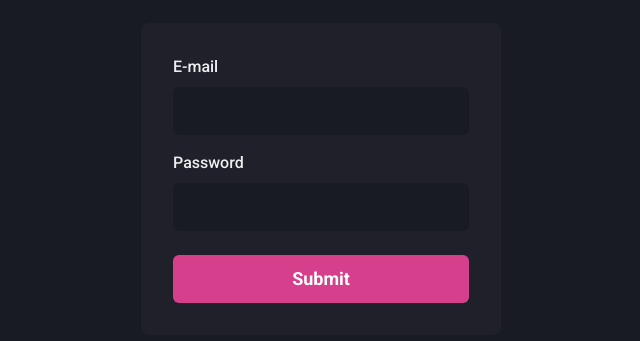
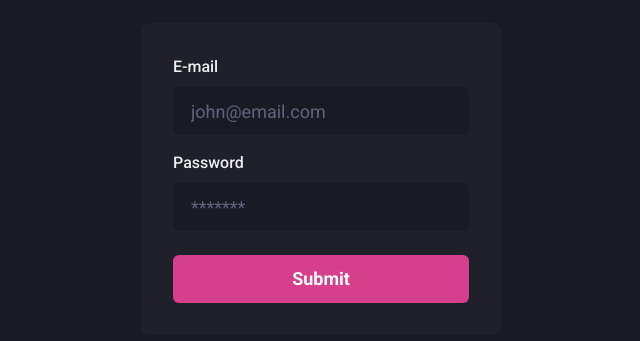
Before and after one commit to griffan113/atomic-architecture, a Next.js app: page / in a window 1280 px wide. Shown: the part 221-562 px from the top of the page, without its empty margins (319-959 px from the left). Built offline with nearby package versions, Linux system fonts and the light colour scheme.

Commit message:
refactor: changes in styling

```diff
--- a/src/components/templates/Login/Login.template.tsx
+++ b/src/components/templates/Login/Login.template.tsx
@@ -1,12 +1,12 @@
 import { Flex } from '@chakra-ui/react';
 import React from 'react';
 
-import { LoginFormOrganism } from '@/components/ui/molecules/';
+import { LoginForm } from '@/components/ui/molecules/';
 
 export const LoginTemplate: React.FC = () => {
   return (
     <Flex w="100vw" h="100vh" align="center" justify="center">
-      <LoginFormOrganism />
+      <LoginForm />
     </Flex>
   );
 };
--- a/src/components/ui/atoms/Input/Input.atom.tsx
+++ b/src/components/ui/atoms/Input/Input.atom.tsx
@@ -21,11 +21,14 @@ export const Input: React.FC<InputProps> = ({ name, label, ...rest }) => {
         focusBorderColor="pink.500"
         bgColor="gray.900"
         variant="filled"
+        _placeholder={{
+          color: 'gray.500',
+        }}
         _focus={{
-          bgColor: 'gray.800',
+          bgColor: 'gray.700',
         }}
         _hover={{
-          bgColor: 'gray.800',
+          bgColor: 'gray.700',
         }}
         size="lg"
         {...rest}
--- a/src/components/ui/molecules/LoginForm/LoginForm.organism.tsx
+++ b/src/components/ui/molecules/LoginForm/LoginForm.organism.tsx
@@ -3,7 +3,7 @@ import React from 'react';
 
 import { Input } from '@/src/components/ui/atoms';
 
-export const LoginFormOrganism: React.FC = () => {
+export const LoginForm: React.FC = () => {
   return (
     <Flex
       as="form"
@@ -15,8 +15,18 @@ export const LoginFormOrganism: React.FC = () => {
       flexDir="column"
     >
       <Stack spacing="4">
-        <Input name="email" type="email" label="E-mail" />
-        <Input name="password" type="password" label="Password" />
+        <Input
+          placeholder="john@email.com"
+          name="email"
+          type="email"
+          label="E-mail"
+        />
+        <Input
+          placeholder="*******"
+          name="password"
+          type="password"
+          label="Password"
+        />
       </Stack>
       <Button type="submit" mt="6" colorScheme="pink" size="lg">
         Submit
```
